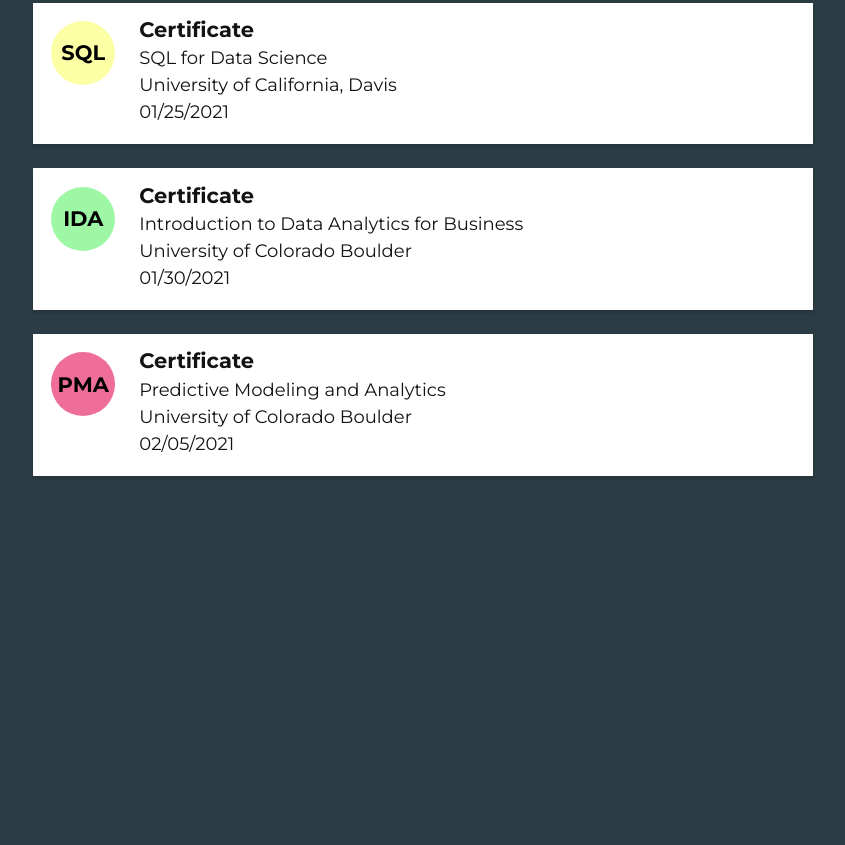
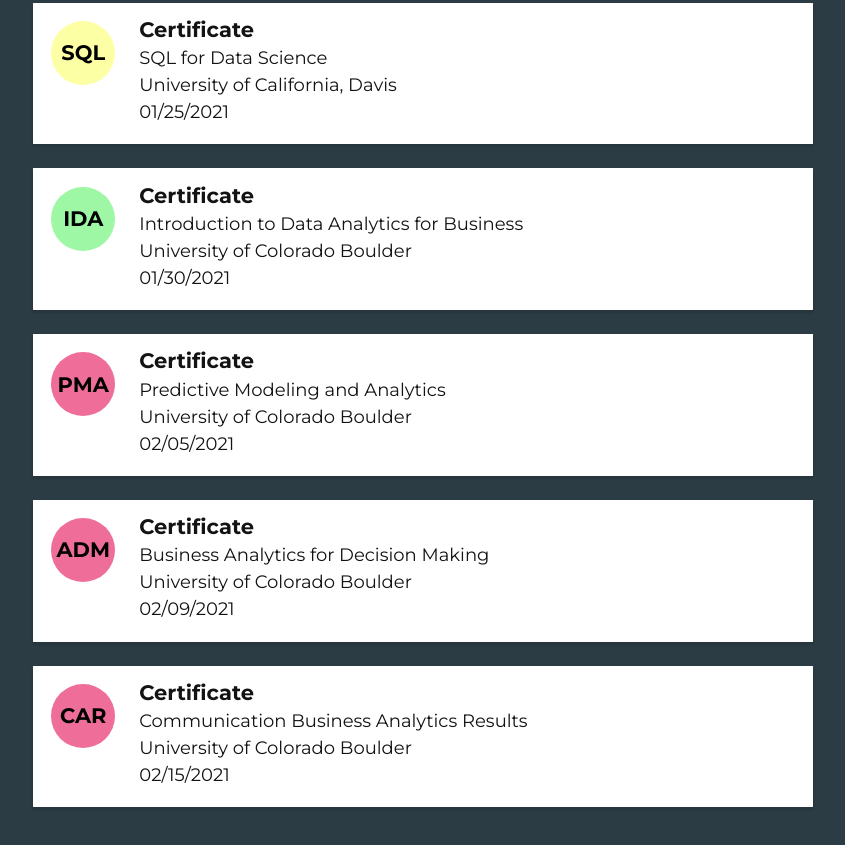
Before and after one commit to graciastef/WebPortfolio, a plain HTML site: page pages/portfolio.html in a window 1280 px wide. Shown: the part 1138-1983 px from the top of the page, without its empty margins (217-1062 px from the left). Before the commit the page ends 1678 px from the top, so only its background shows below. Drawn offline with nearby package versions, Linux system fonts and the light colour scheme.

Commit message:
added certs

```diff
--- a/js/portfolio.js
+++ b/js/portfolio.js
@@ -177,3 +177,5 @@ var c = new ExpandableCard(document.querySelector("#profile-6"));
 var c = new ExpandableCard(document.querySelector("#profile-7"));
 var c = new ExpandableCard(document.querySelector("#profile-8"));
 var c = new ExpandableCard(document.querySelector("#profile-9"));
+var c = new ExpandableCard(document.querySelector("#profile-10"));
+var c = new ExpandableCard(document.querySelector("#profile-11"));
--- a/pages/portfolio.html
+++ b/pages/portfolio.html
@@ -325,7 +325,7 @@
                 <div expandedContent class="scroll-box">
                   <div class="mock-content"></div>
                   <p>
-                    This course was designed to expose learners to the data analytics practices executed in the business world. In this course, we explored key areas such as the analytical process, how data is created, stored, accessed, and how the organization works with data and creates the environment in which analytics can flourish. It equipped me with the understanding of data analytics in business context such as how to choose the proper analytical tools, Cloud technologies and ideas like federation, virtualization, Data Governance, Data Privacy, Data Quality, etc. <br>
+                    This is the first course in Advanced Business Analytics specialization. This course was designed to expose learners to the data analytics practices executed in the business world. In this course, we explored key areas such as the analytical process, how data is created, stored, accessed, and how the organization works with data and creates the environment in which analytics can flourish. It equipped me with the understanding of data analytics in business context such as how to choose the proper analytical tools, Cloud technologies and ideas like federation, virtualization, Data Governance, Data Privacy, Data Quality, etc. <br>
 
                     Click <a href="https://www.coursera.org/account/accomplishments/certificate/YUE4DHW9PPY4" target="blank">here</a> to view my certificate
                   </p>
@@ -355,9 +355,69 @@
                 <div expandedContent class="scroll-box">
                   <div class="mock-content"></div>
                   <p>
-                    This course was designed to expose learners to some of the most widely used predictive modeling techniques and their core principles. It teaches learners how to carry out exploratory data analysis to gain insights and prepare data for predictive modeling. This course equipped me with the ability to summarize and visualize datasets using plots and to use XLMiner for predictive modeling. <br>
+                    This is the second course in Advanced Business Analytics specialization. This course was designed to expose learners to some of the most widely used predictive modeling techniques and their core principles. It teaches learners how to carry out exploratory data analysis to gain insights and prepare data for predictive modeling. This course equipped me with the ability to summarize and visualize datasets using plots and to use XLMiner for predictive modeling. <br>
 
                     Click <a href="https://www.coursera.org/account/accomplishments/certificate/7FYRTC2S9RPG" target="blank">here</a> to view my certificate
+                  </p>
+                </div>
+              </div>
+            </div>
+
+            <div id="profile-10" class="expandable-card">
+              <div cardContent>
+                <div collapsedContent>
+                  <div class="expandable-card--left-col col">
+                    <div class="expandable-card--profile-image" style="background: rgb(238, 110, 153);">
+                      ADM
+                    </div>
+                  </div>
+                  <div class="expandable-card--right-col col">
+                    <div class="expandable-card--title">
+                      Certificate
+                    </div>
+                    <div class="expandable-card--sub-title">
+                      <p>Business Analytics for Decision Making</p>
+                      <p>University of Colorado Boulder</p>
+                      <p>02/09/2021</p>
+                    </div>
+                  </div>
+                </div>
+                <div expandedContent class="scroll-box">
+                  <div class="mock-content"></div>
+                  <p>
+                    This is the third course in Advanced Business Analytics specialization. This course was designed to teach learners to create models for decision making and prescriptive analytic models such as using cluster analysis for data reduction and using Monte Carlo simulation to help model uncertainty. In addition, we learnt how to perform optimization to identify and prescribe the best option and solutions to business problems. <br>
+
+                    Click <a href="https://www.coursera.org/account/accomplishments/certificate/VQRX33SQ3C22" target="blank">here</a> to view my certificate
+                  </p>
+                </div>
+              </div>
+            </div>
+
+            <div id="profile-11" class="expandable-card">
+              <div cardContent>
+                <div collapsedContent>
+                  <div class="expandable-card--left-col col">
+                    <div class="expandable-card--profile-image" style="background: rgb(238, 110, 153);">
+                      CAR
+                    </div>
+                  </div>
+                  <div class="expandable-card--right-col col">
+                    <div class="expandable-card--title">
+                      Certificate
+                    </div>
+                    <div class="expandable-card--sub-title">
+                      <p>Communication Business Analytics Results</p>
+                      <p>University of Colorado Boulder</p>
+                      <p>02/15/2021</p>
+                    </div>
+                  </div>
+                </div>
+                <div expandedContent class="scroll-box">
+                  <div class="mock-content"></div>
+                  <p>
+                    This is the last course in the Advanced Business Analytics specialization. This course was designed to teach learners to present finding to decision makers who are not familiar with the language of analytics. We also learnt how to develop and deliver data-analytics stories that provide context, insight, and interpretation. <br>
+
+                    Click <a href="https://www.coursera.org/account/accomplishments/certificate/S72TCCU97MC4" target="blank">here</a> to view my certificate
                   </p>
                 </div>
               </div>
```
